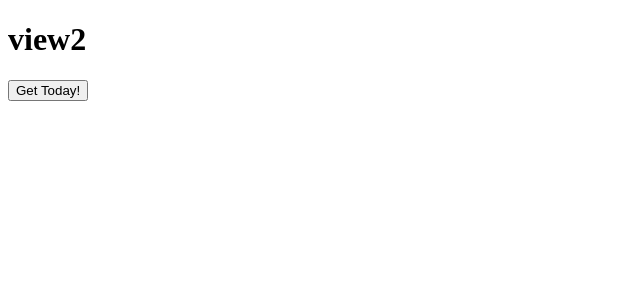
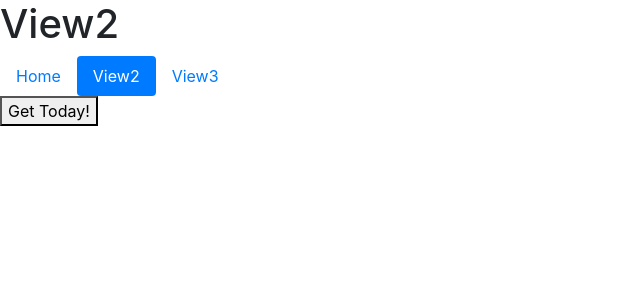
Before and after one commit to Brucimus/project3-movie-data, a Flask app: template templates/view2.html in a window 1280 px wide. Shown: the top 300 px of the page, without its empty margins (0-640 px from the left). Run offline with Flask 2, Linux system fonts and the light colour scheme; the template is opened without the code that fills it, so the values that code supplies are empty; some libraries are stand-ins or nearby versions.

Commit message:
added menu

```diff
--- a/templates/view2.html
+++ b/templates/view2.html
@@ -7,9 +7,21 @@
     <script src="https://d3js.org/d3.v5.min.js"></script>
     <script src="https://cdn.plot.ly/plotly-latest.min.js"></script>
     <script src="https://cdnjs.cloudflare.com/ajax/libs/moment.js/2.29.3/moment.min.js"></script>
+    <link rel="stylesheet" href="https://cdn.jsdelivr.net/npm/bootstrap@4.0.0/dist/css/bootstrap.min.css" integrity="sha384-Gn5384xqQ1aoWXA+058RXPxPg6fy4IWvTNh0E263XmFcJlSAwiGgFAW/dAiS6JXm" crossorigin="anonymous">
 </head>
 <body>
-    <h1>view2</h1>
+    <h1>View2</h1>
+    <ul class="nav nav-pills">
+        <li class="nav-item">
+          <a class="nav-link" href="./">Home</a>
+        </li>
+        <li class="nav-item">
+          <a class="nav-link active" href="./view2">View2</a>
+        </li>
+        <li class="nav-item">
+          <a class="nav-link" href="./view3">View3</a>
+        </li>
+      </ul>
     <button type="button" onclick="clickHandler()">
         Get Today!
     </button>
```
Also changed, not shown: templates/view1.html (+13 -1 lines), templates/view3.html (+13 -1 lines).
